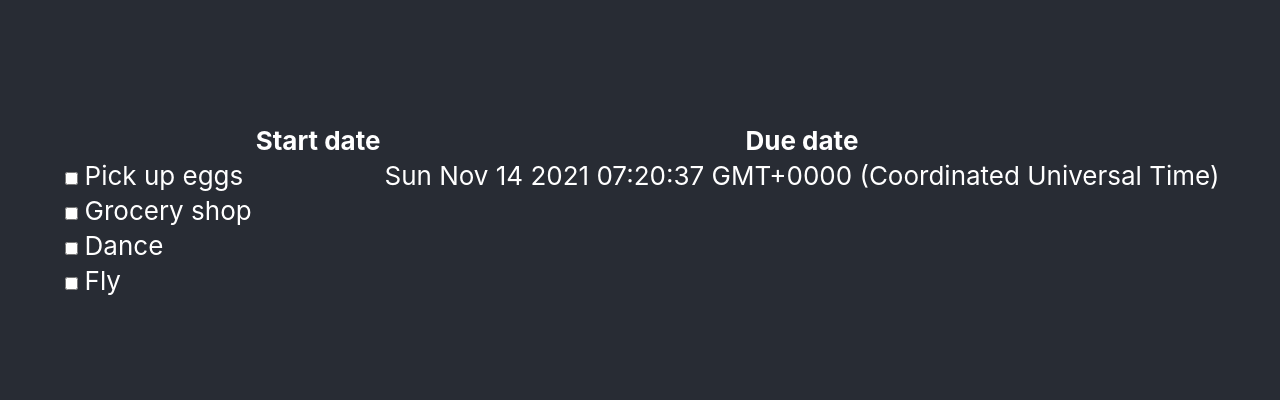
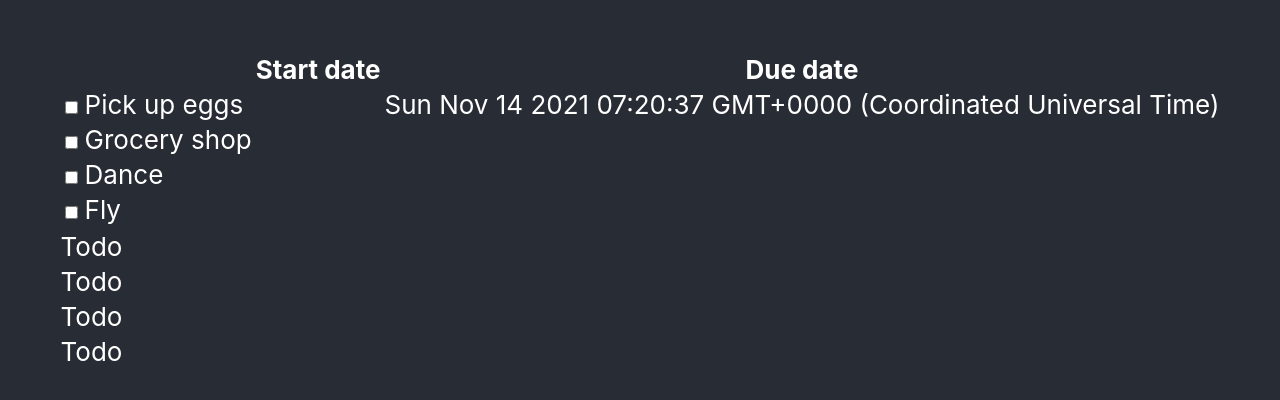
Before and after one commit to citelao/Todo, a React (Create React App) app: page / in a window 1280 px wide. Shown: the part 190-590 px from the top of the page. Built offline with nearby package versions, Linux system fonts and the light colour scheme.

Commit message:
treegrid starter

```diff
--- a/src/App.tsx
+++ b/src/App.tsx
@@ -2,6 +2,7 @@ import React from 'react';
 import logo from './logo.svg';
 import './App.css';
 import TodoApp from './model/TodoApp';
+import TreeGrid from './view/TreeGrid';
 
 const todo = new TodoApp();
 
@@ -28,6 +29,7 @@ function App() {
           })}
         </tbody>
       </table>
+      <TreeGrid items={todo.getTodos()} />
     </div>
   );
 }
--- /dev/null
+++ b/src/view/TreeGrid.tsx
@@ -0,0 +1,29 @@
+import React from "react";
+
+interface ITreeViewProperties {
+    items?: any[];
+}
+
+interface ITreeViewState {
+
+}
+
+export default class TreeGrid extends React.Component<ITreeViewProperties, ITreeViewState> {
+    public render() {
+        return <table role="treegrid">
+            <thead>
+
+            </thead>
+            <tbody>
+                {this.props.items?.map((item, i) => {
+                    const isSelectedItem = i == 0; // TODO
+                    return <tr role="row" tabIndex={(isSelectedItem) ? 0 : -1}>
+                        <td>
+                            Todo
+                        </td>
+                    </tr>;
+                })}
+            </tbody>
+        </table>;
+    }
+}
```
